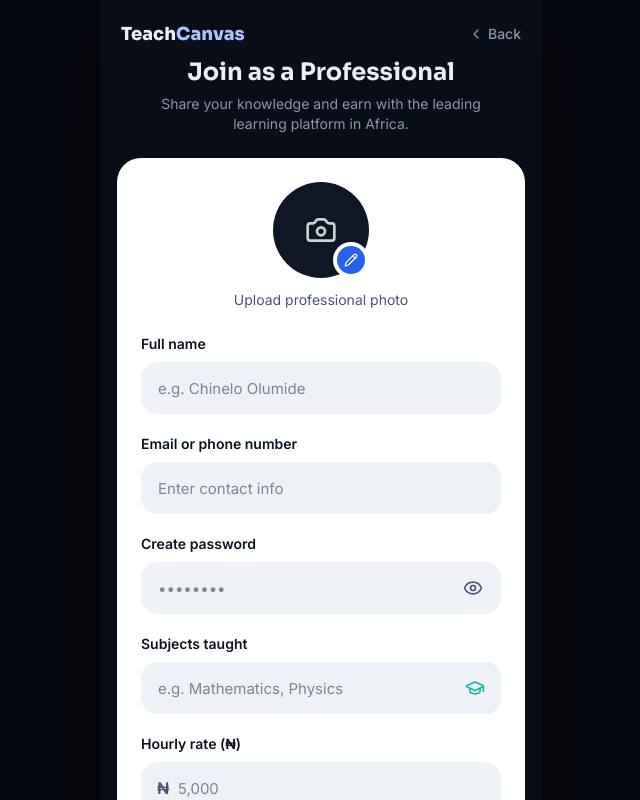
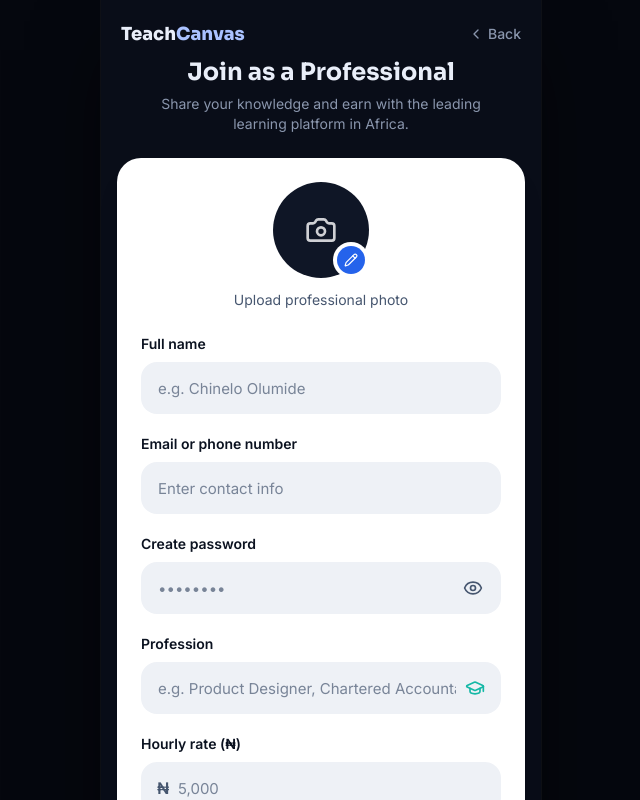
Before and after one commit to worldsalt3/teachcanva, a Next.js app: page /teach/apply in a window 1280 px wide. Shown: the top 800 px of the page, without its empty margins (319-959 px from the left). Built offline with nearby package versions, Linux system fonts and the light colour scheme; no server answers.

Commit message:
Apply page: relabel Subjects taught to Profession

```diff
--- a/src/app/teach/apply/page.tsx
+++ b/src/app/teach/apply/page.tsx
@@ -140,13 +140,13 @@
           <Field label="Create password" htmlFor="password" tone="light">
             <PasswordInput id="password" tone="light" placeholder="••••••••" />
           </Field>
-          <Field label="Subjects taught" htmlFor="subjects" tone="light">
+          <Field label="Profession" htmlFor="subjects" tone="light">
             <div className="relative">
               <Input
                 id="subjects"
                 tone="light"
                 className="pr-11"
-                placeholder="e.g. Mathematics, Physics"
+                placeholder="e.g. Product Designer, Chartered Accountant"
                 value={subjects}
                 onChange={(e) => setSubjects(e.target.value)}
               />
```
